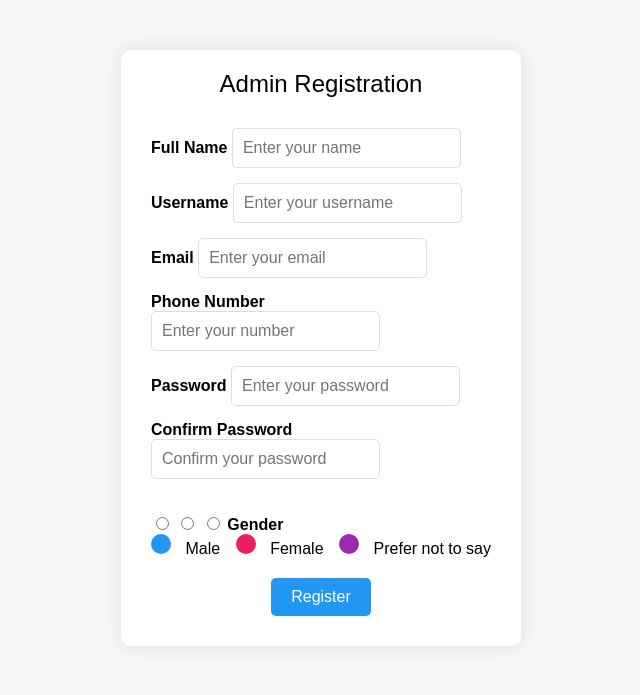
After one commit to esh22nika/newCinemaDB, a Flask app: page /signup/admin in a window 1280 px wide. The commit adds this page. Shown: the top 695 px of the page, without its empty margins (319-959 px from the left). Run offline with Flask 3, Linux system fonts and the light colour scheme; some libraries are stand-ins or nearby versions.

Commit message:
hello this is successful

```diff
--- a/app.py
+++ b/app.py
@@ -36,6 +36,50 @@ def verifyAndRenderRespective():
     except Exception as e:
         print(e)
         return render_template('loginfail.html')
+@app.route('/signup', methods=['GET', 'POST'])
+def signup():
+    if request.method == 'POST':
+        user_type = request.form['user_type']
+
+        # Redirect to respective signup forms based on the user type
+        if user_type == 'admin':
+            return redirect(url_for('signup_admin'))
+        elif user_type == 'employee':
+            return redirect(url_for('signup_employee'))
+        elif user_type == 'customer':
+            return redirect(url_for('signup_customer'))
+    return render_template('choose_signup.html')
+
+# Admin Signup
+@app.route('/signup/admin', methods=['GET', 'POST'])
+def signup_admin():
+    if request.method == 'POST':
+        username = request.form['username']
+        password = request.form['password']
+        # Add logic to store admin details in database
+        # e.g., db.session.add(Admin(username=username, password=password))
+        return redirect(url_for('login'))
+    return render_template('signup_admin.html')
+
+# Employee Signup
+@app.route('/signup/employee', methods=['GET', 'POST'])
+def signup_employee():
+    if request.method == 'POST':
+        username = request.form['username']
+        password = request.form['password']
+        # Add logic to store employee details in database
+        return redirect(url_for('login'))
+    return render_template('signup_employee.html')
+
+# Customer Signup
+@app.route('/signup/customer', methods=['GET', 'POST'])
+def signup_customer():
+    if request.method == 'POST':
+        username = request.form['username']
+        password = request.form['password']
+        # Add logic to store customer details in database
+        return redirect(url_for('login'))
+    return render_template('signup_customer.html')
 
 def runQuery(query, params=None):
     conn = db_conn()  # Assuming you have a function to establish a DB connection
--- /dev/null
+++ b/static/signup.css
@@ -0,0 +1,102 @@
+* {
+    box-sizing: border-box;
+}
+
+body {
+    font-family: 'Montserrat', sans-serif;
+    background: #f7f7f7;
+    margin: 0;
+    padding: 0;
+}
+
+.container {
+    width: 400px;
+    margin: 50px auto;
+    background: #fff;
+    padding: 20px;
+    border-radius: 10px;
+    box-shadow: 0 0 20px rgba(0, 0, 0, 0.1);
+}
+
+.title {
+    text-align: center;
+    font-size: 24px;
+    margin-bottom: 20px;
+}
+
+.content {
+    padding: 10px;
+}
+
+.user-details {
+    display: flex;
+    flex-direction: column;
+}
+
+.input-box {
+    margin-bottom: 15px;
+}
+
+.input-box span {
+    margin-bottom: 5px;
+    font-weight: bold;
+}
+
+.input-box input {
+    padding: 10px;
+    border: 1px solid #ddd;
+    border-radius: 5px;
+    font-size: 16px;
+}
+
+.gender-details {
+    margin: 20px 0;
+}
+
+.gender-title {
+    font-weight: bold;
+    margin-right: 10px;
+}
+
+.category {
+    display: flex;
+    justify-content: space-between;
+}
+
+.dot {
+    height: 20px;
+    width: 20px;
+    border-radius: 50%;
+    display: inline-block;
+    margin-right: 10px;
+}
+
+.one {
+    background: #2196F3;
+}
+
+.two {
+    background: #E91E63;
+}
+
+.three {
+    background: #9C27B0;
+}
+
+.button {
+    text-align: center;
+}
+
+.button input {
+    background: #2196F3;
+    border: none;
+    padding: 10px 20px;
+    border-radius: 5px;
+    color: white;
+    font-size: 16px;
+    cursor: pointer;
+}
+
+.button input:hover {
+    background: #1E88E5;
+}
--- /dev/null
+++ b/templates/signup_admin.html
@@ -0,0 +1,67 @@
+<!DOCTYPE html>
+<html lang="en" dir="ltr">
+<head>
+    <meta charset="UTF-8">
+    <meta name="viewport" content="width=device-width, initial-scale=1.0">
+    <title>Admin Registration | CodingLab</title>
+    <link rel="stylesheet" href="{{ url_for('static', filename='signup.css') }}">
+</head>
+<body>
+    <div class="container">
+        <div class="title">Admin Registration</div>
+        <div class="content">
+            <form action="#">
+                <div class="user-details">
+                    <div class="input-box">
+                        <span class="details">Full Name</span>
+                        <input type="text" placeholder="Enter your name" required>
+                    </div>
+                    <div class="input-box">
+                        <span class="details">Username</span>
+                        <input type="text" placeholder="Enter your username" required>
+                    </div>
+                    <div class="input-box">
+                        <span class="details">Email</span>
+                        <input type="text" placeholder="Enter your email" required>
+                    </div>
+                    <div class="input-box">
+                        <span class="details">Phone Number</span>
+                        <input type="text" placeholder="Enter your number" required>
+                    </div>
+                    <div class="input-box">
+                        <span class="details">Password</span>
+                        <input type="password" placeholder="Enter your password" required>
+                    </div>
+                    <div class="input-box">
+                        <span class="details">Confirm Password</span>
+                        <input type="password" placeholder="Confirm your password" required>
+                    </div>
+                </div>
+                <div class="gender-details">
+                    <input type="radio" name="gender" id="dot-1" required>
+                    <input type="radio" name="gender" id="dot-2">
+                    <input type="radio" name="gender" id="dot-3">
+                    <span class="gender-title">Gender</span>
+                    <div class="category">
+                        <label for="dot-1">
+                            <span class="dot one"></span>
+                            <span class="gender">Male</span>
+                        </label>
+                        <label for="dot-2">
+                            <span class="dot two"></span>
+                            <span class="gender">Female</span>
+                        </label>
+                        <label for="dot-3">
+                            <span class="dot three"></span>
+                            <span class="gender">Prefer not to say</span>
+                        </label>
+                    </div>
+                </div>
+                <div class="button">
+                    <input type="submit" value="Register">
+                </div>
+            </form>
+        </div>
+    </div>
+</body>
+</html>
```
Also changed, not shown: static/login.css (added, +158 -0 lines), static/styles.css (+67 -67 lines), templates/choose_signup.html (added, +21 -0 lines), templates/login.html (+21 -16 lines), templates/signup_customer.html (added, +67 -0 lines), templates/signup_employee.html (added, +67 -0 lines).
